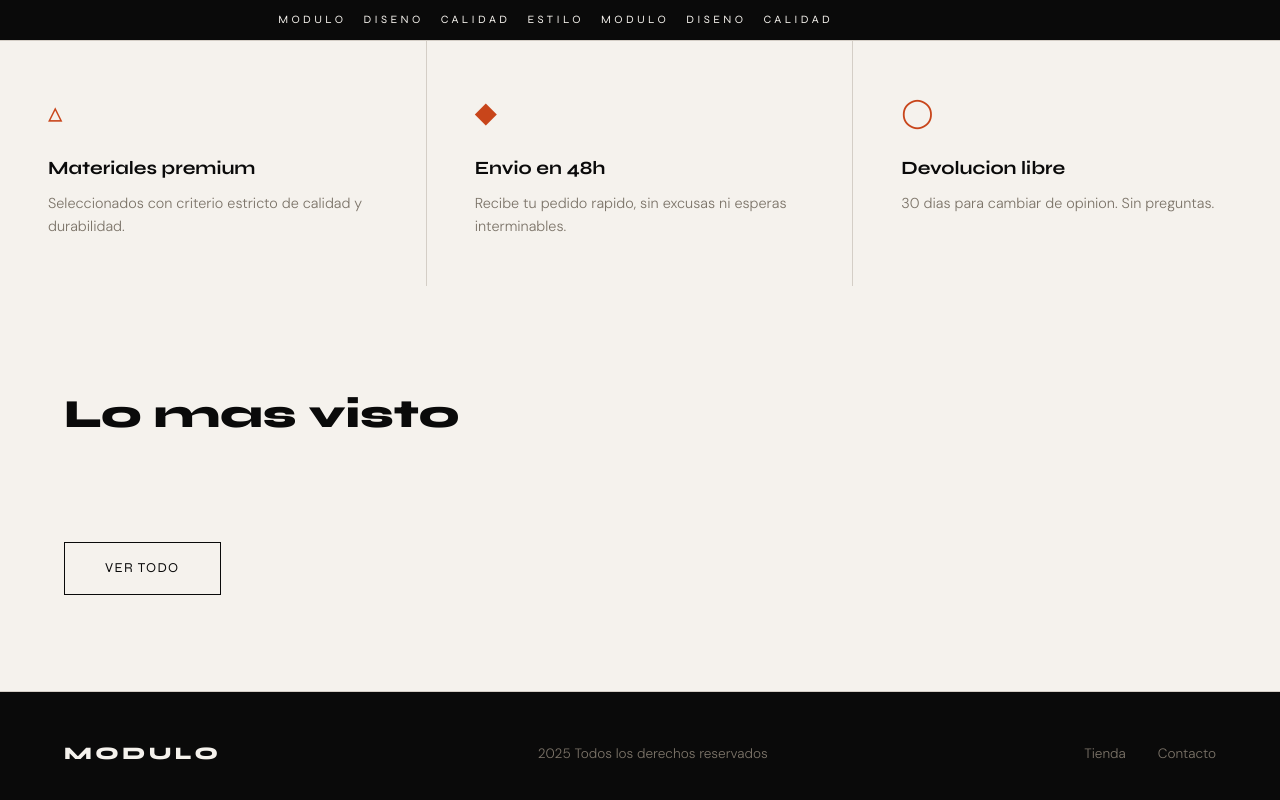
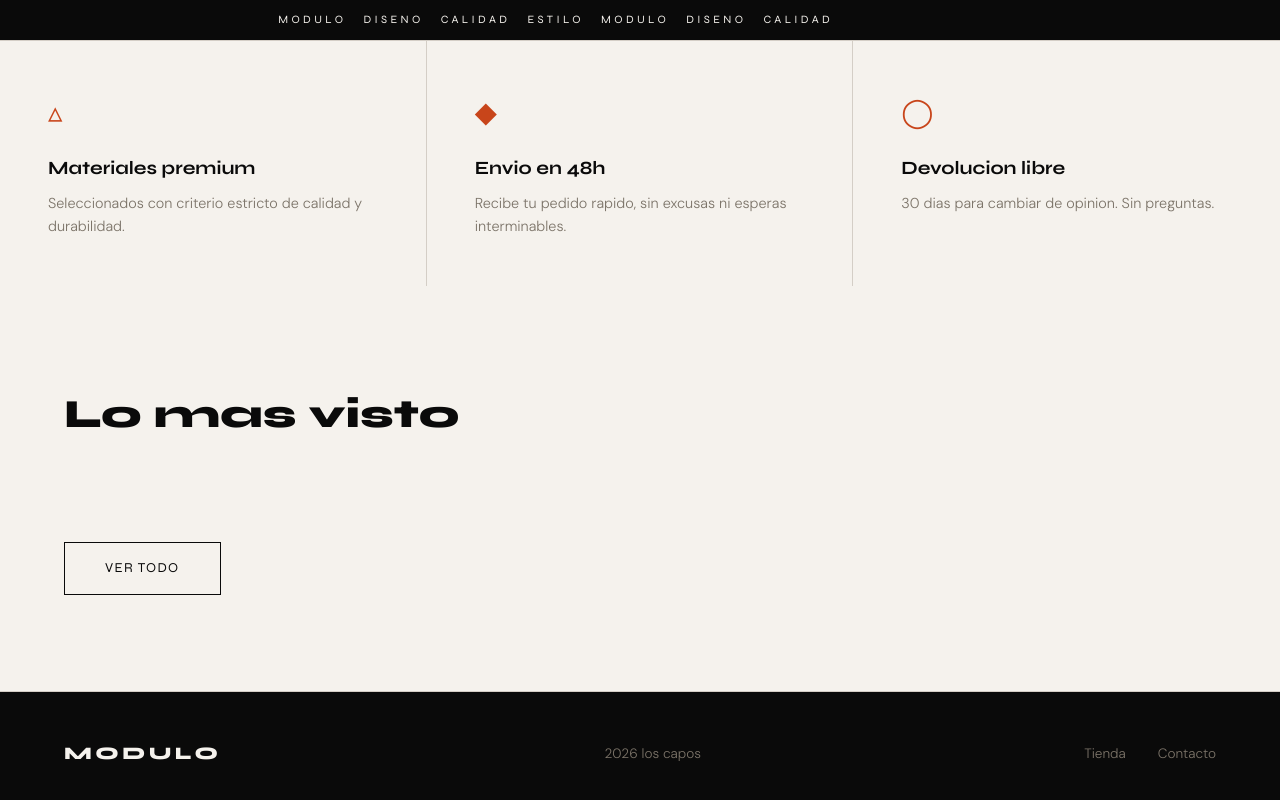
Before and after one commit to keyrafelipez3-droid/web-tienda, a plain HTML site: page tienda/index.html in a window 1280 px wide. Shown: the part 776-1576 px from the top of the page. Drawn offline with Linux system fonts and the light colour scheme.

Commit message:
Update index.html

```diff
--- a/tienda/index.html
+++ b/tienda/index.html
@@ -48,7 +48,7 @@
 </section>
 <footer class="footer">
   <span class="footer-logo">MODULO</span>
-  <p>2025 Todos los derechos reservados</p>
+  <p>2026 los capos</p>
   <div class="footer-links">
     <a href="productos.html">Tienda</a>
     <a href="contacto.html">Contacto</a>
```
